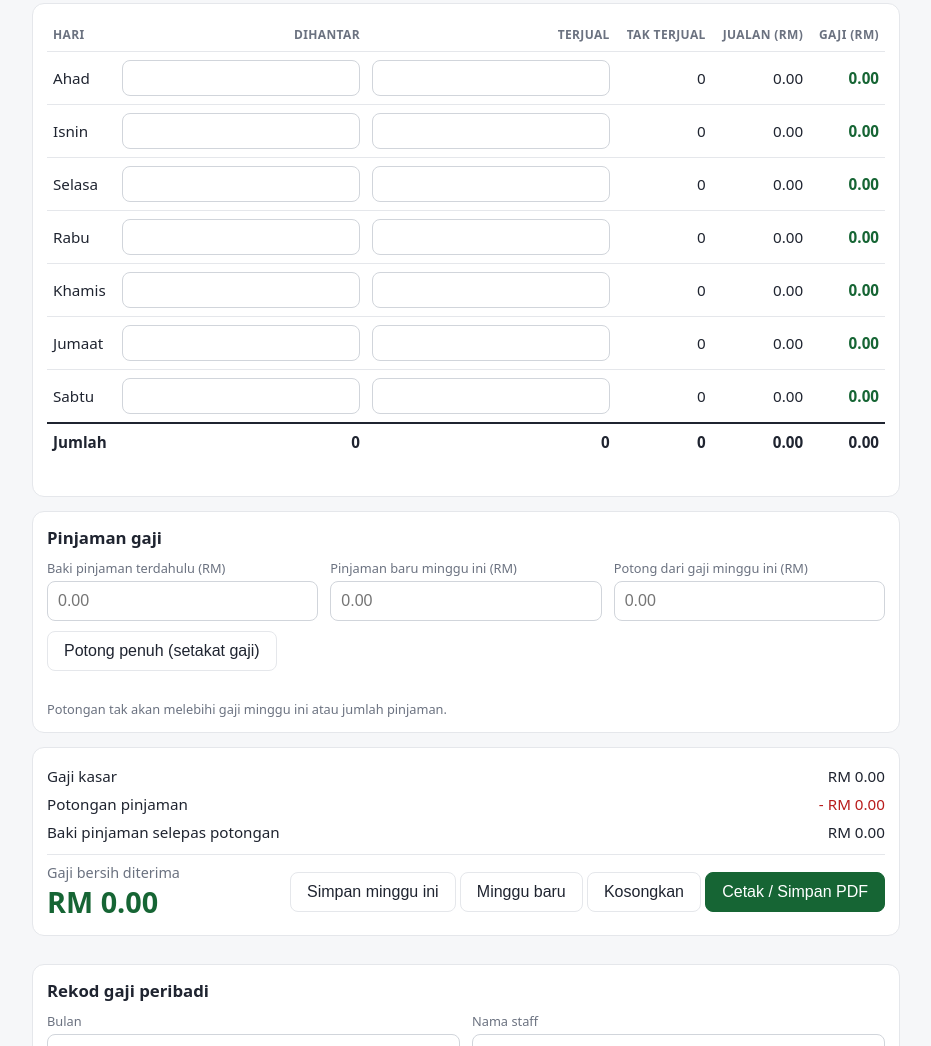
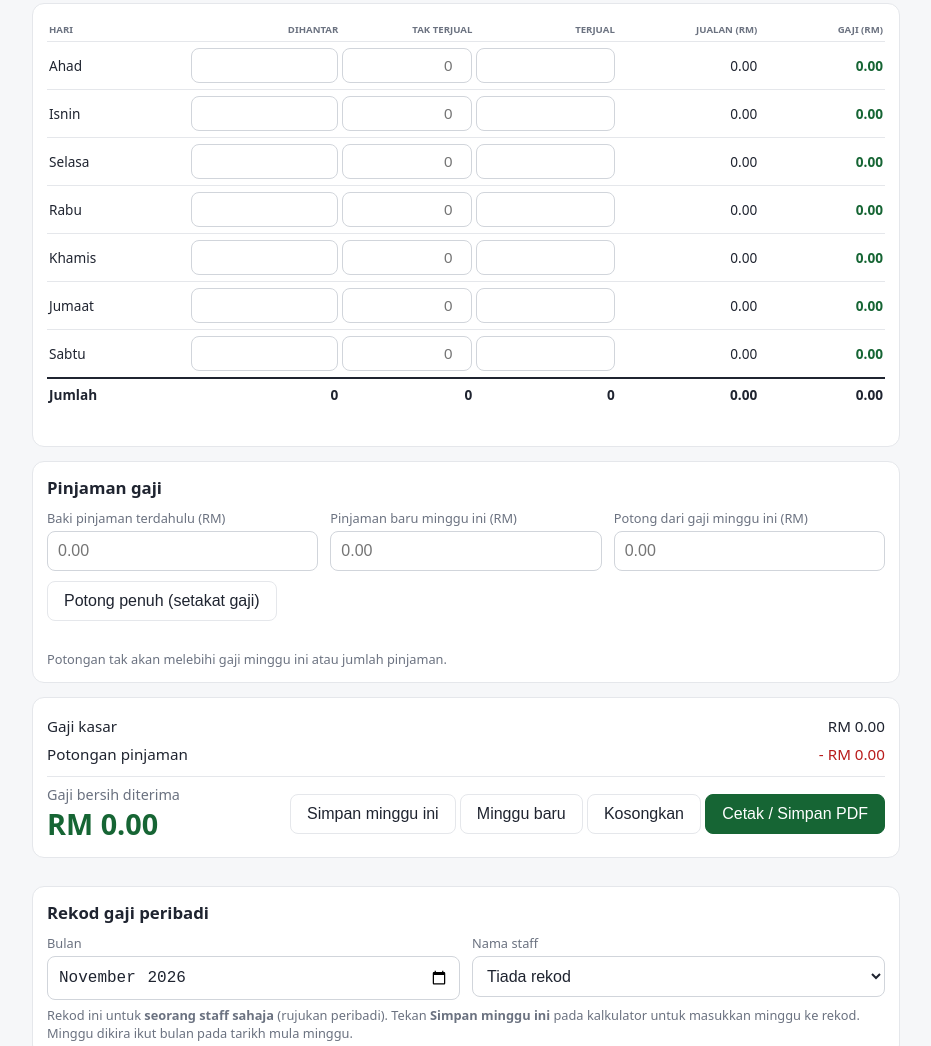
Before and after one commit to nasiberlaukbukitmarak/nbbmgaji, a plain HTML site: page index.html in a window 1280 px wide. Shown: the part 358-1404 px from the top of the page, without its empty margins (174-1105 px from the left). Drawn offline with Linux system fonts and the light colour scheme.

Commit message:
Add files via upload

```diff
--- a/index.html
+++ b/index.html
@@ -27,7 +27,8 @@
   th, td { padding: 8px 6px; text-align: right; border-bottom: 1px solid var(--line); }
   th:first-child, td:first-child { text-align: left; }
   th { font-size: .75rem; text-transform: uppercase; letter-spacing: .03em; color: var(--muted); }
-  td input { text-align: right; padding: 8px; min-width: 70px; }
+  td input { text-align: right; padding: 8px; min-width: 56px; }
+  .weekly th, .weekly td { padding: 8px 4px; }
   tfoot td { font-weight: 700; border-top: 2px solid var(--text); border-bottom: none; }
   .gaji { font-weight: 700; color: var(--accent); }
   .big { font-size: 1.8rem; font-weight: 800; color: var(--accent); }
@@ -53,6 +54,16 @@
   input[type=date], input[type=month] { min-width:0; -webkit-appearance:none; appearance:none; height:44px; text-align:left; }
   .grid > div { min-width:0; }
   select { width:100%; padding:10px; font-size:1rem; border:1px solid #d1d5db; border-radius:8px; background:#fff; color:var(--text); }
+  #weekTable { table-layout: fixed; font-size: .85rem; }
+  #weekTable th { font-size: .6rem; padding: 6px 2px; letter-spacing: 0; line-height: 1.15; }
+  #weekTable td { padding: 6px 2px; }
+  #weekTable td input { min-width: 0; width: 100%; padding: 8px 4px; font-size: .95rem; }
+  #weekTable th:nth-child(1), #weekTable td:nth-child(1) { width: 17%; }
+  #weekTable th:nth-child(2), #weekTable td:nth-child(2) { width: 18%; }
+  #weekTable th:nth-child(3), #weekTable td:nth-child(3) { width: 16%; }
+  #weekTable th:nth-child(4), #weekTable td:nth-child(4) { width: 17%; }
+  #weekTable th:nth-child(5), #weekTable td:nth-child(5) { width: 17%; }
+  #weekTable th:nth-child(6), #weekTable td:nth-child(6) { width: 15%; }
   .monthly { margin-top: 28px; }
   .monthly th, .monthly td { white-space: nowrap; }
   .del { padding:4px 8px; font-size:.8rem; color:var(--bad); }
@@ -112,13 +123,13 @@
 
   <div class="card">
     <div class="scroll">
-      <table>
+      <table id="weekTable">
         <thead>
-          <tr><th>Hari</th><th>Dihantar</th><th>Terjual</th><th>Tak terjual</th><th>Jualan (RM)</th><th>Gaji (RM)</th></tr>
+          <tr><th>Hari</th><th>Dihantar</th><th>Tak terjual</th><th>Terjual</th><th>Jualan (RM)</th><th>Gaji (RM)</th></tr>
         </thead>
         <tbody id="rows"></tbody>
         <tfoot>
-          <tr><td>Jumlah</td><td id="tHantar">0</td><td id="tJual">0</td><td id="tBaki">0</td><td id="tNilai">0.00</td><td id="tGaji">0.00</td></tr>
+          <tr><td>Jumlah</td><td id="tHantar">0</td><td id="tBaki">0</td><td id="tJual">0</td><td id="tNilai">0.00</td><td id="tGaji">0.00</td></tr>
         </tfoot>
       </table>
     </div>
@@ -140,7 +151,6 @@
   <div class="card">
     <div class="sumline"><span>Gaji kasar</span><span id="sGaji">RM 0.00</span></div>
     <div class="sumline minus"><span>Potongan pinjaman</span><span id="sPotong">- RM 0.00</span></div>
-    <div class="sumline"><span>Baki pinjaman selepas potongan</span><span id="sBaki">RM 0.00</span></div>
     <hr style="border:none;border-top:1px solid var(--line);margin:8px 0">
     <div class="row">
       <div>
@@ -185,7 +195,6 @@
       <hr style="border:none;border-top:1px solid var(--line);margin:10px 0">
       <div class="sumline"><span>Gaji kasar sebulan</span><span id="mGaji">RM 0.00</span></div>
       <div class="sumline minus"><span>Potongan pinjaman sebulan</span><span id="mPotong">- RM 0.00</span></div>
-      <div class="sumline" id="mBakiRow"><span>Baki pinjaman akhir bulan</span><span id="mBaki">RM 0.00</span></div>
       <div class="row" style="margin-top:8px">
         <div>
           <div class="sub" style="margin:0">Jumlah gaji bersih sebulan</div>
@@ -210,7 +219,6 @@
     <table class="slip-sum">
       <tr><td>Jumlah pendapatan</td><td id="slKasar">0.00</td></tr>
       <tr><td>Jumlah potongan pinjaman</td><td id="slPotong">0.00</td></tr>
-      <tr><td>Baki pinjaman akhir bulan</td><td id="slBaki">0.00</td></tr>
       <tr class="net"><td>GAJI BERSIH</td><td id="slBersih">RM 0.00</td></tr>
     </table>
     <div class="sign"><div>Disediakan oleh</div><div>Diterima oleh<br><span id="slSign"></span></div></div>
@@ -237,8 +245,9 @@ function build() {
     <tr>
       <td>${h}</td>
       <td><input type="number" min="0" inputmode="numeric" data-k="hantar" data-i="${i}" value="${data.hantar[i]}"></td>
+      <td><input type="number" min="0" inputmode="numeric" placeholder="0" data-k="tak" data-i="${i}" id="b${i}" value="${(data.hantar[i]==='' && data.jual[i]==='') ? '' : Math.max(0, num(data.hantar[i]) - num(data.jual[i]))}"></td>
       <td><input type="number" min="0" inputmode="numeric" data-k="jual" data-i="${i}" value="${data.jual[i]}"></td>
-      <td id="b${i}">0</td><td id="n${i}">0.00</td><td id="g${i}" class="gaji">0.00</td>
+      <td id="n${i}">0.00</td><td id="g${i}" class="gaji">0.00</td>
     </tr>`).join("");
   $("nama").value = data.nama;
   $("minggu").value = data.minggu;
@@ -248,8 +257,20 @@ function build() {
   $("baru").value = data.baru;
   $("potong").value = data.potong;
   document.querySelectorAll("#rows input").forEach(el => el.addEventListener("input", e => {
-    data[e.target.dataset.k][e.target.dataset.i] = e.target.value;
+    const k = e.target.dataset.k, i = +e.target.dataset.i, v = e.target.value;
+    let note = "";
+    if (k === "tak") {
+      if (v === "") { data.jual[i] = ""; e.target.classList.remove("err"); }
+      else if (data.hantar[i] === "") { note = "Isi 'Dihantar' dahulu sebelum isi 'Tak terjual'."; data.jual[i] = ""; }
+      else {
+        const h = num(data.hantar[i]), t = num(v);
+        data.jual[i] = String(Math.max(0, h - t));
+        e.target.classList.toggle("err", t > h);
+        if (t > h) note = "Tak terjual melebihi dihantar pada " + HARI[i] + ".";
+      }
+    } else { data[k][i] = v; }
     calc();
+    if (note) $("msg").textContent = note;
   }));
 }
 
@@ -263,7 +284,9 @@ function calc() {
     const jEff = bad ? h : j;
     const baki = h - jEff, nilai = jEff*harga, gaji = jEff*kadar;
     tH+=h; tJ+=jEff; tB+=baki; tN+=nilai; tG+=gaji;
-    $("b"+i).textContent = baki;
+    const tEl = $("b"+i), jEl = document.querySelector(`[data-k="jual"][data-i="${i}"]`);
+    if (document.activeElement !== tEl) tEl.value = (data.hantar[i] === "" && data.jual[i] === "") ? "" : String(baki);
+    if (document.activeElement !== jEl) jEl.value = data.jual[i];
     $("n"+i).textContent = rm(nilai);
     $("g"+i).textContent = rm(gaji);
     document.querySelector(`[data-k="jual"][data-i="${i}"]`).classList.toggle("err", bad);
@@ -280,14 +303,13 @@ function calc() {
   last = { gaji:tG, potong, bakiAkhir, bersih, jumlahHutang, tH, tJ };
   $("sGaji").textContent = "RM " + rm(tG);
   $("sPotong").textContent = "- RM " + rm(potong);
-  $("sBaki").textContent = "RM " + rm(bakiAkhir);
   $("big").textContent = "RM " + rm(bersih);
   $("loanMsg").textContent = mintaPotong > potong + 0.0001
     ? `Potongan dihadkan kepada RM ${rm(potong)} (had gaji atau jumlah pinjaman).` : "";
   $("msg").textContent = errors.length ? "Terjual melebihi dihantar pada: " + errors.join(", ") + ". Dikira setakat jumlah dihantar." : "";
   const tarikh = data.minggu ? new Date(data.minggu).toLocaleDateString("ms-MY",{day:"numeric",month:"long",year:"numeric"}) : "-";
   $("printInfo").textContent = `Staff: ${data.nama || "-"}  |  Minggu bermula: ${tarikh}  |  Harga RM${rm(harga)}/bungkus  |  Gaji RM${rm(kadar)}/bungkus terjual` +
-    (jumlahHutang > 0 ? `  |  Pinjaman: RM${rm(jumlahHutang)}, dipotong RM${rm(potong)}, baki RM${rm(bakiAkhir)}` : "");
+    (jumlahHutang > 0 ? `  |  Pinjaman: RM${rm(jumlahHutang)}, dipotong RM${rm(potong)}` : "");
   save();
 }
 
@@ -371,8 +393,6 @@ function renderBulan() {
   $("mGaji").textContent = "RM " + rm(G);
   $("mPotong").textContent = "- RM " + rm(P);
   $("mBig").textContent = "RM " + rm(B);
-  $("mBakiRow").style.display = list.length ? "flex" : "none";
-  if (list.length) $("mBaki").textContent = "RM " + rm(list[list.length - 1].bakiAkhir);
 
   let label = bulan;
   if (bulan) { const [y, m] = bulan.split("-"); label = new Date(+y, +m - 1, 1).toLocaleDateString("ms-MY", { month:"long", year:"numeric" }); }
@@ -389,7 +409,6 @@ function renderBulan() {
     ? `<tr><td>Jumlah</td><td>${H}</td><td>${J}</td><td>${rm(G)}</td><td>${rm(P)}</td><td>${rm(B)}</td></tr>` : "";
   $("slKasar").textContent = rm(G);
   $("slPotong").textContent = "- " + rm(P);
-  $("slBaki").textContent = list.length ? rm(list[list.length - 1].bakiAkhir) : "0.00";
   $("slBersih").textContent = "RM " + rm(B);
   $("monthInfo").textContent = `Staff: ${sel.value || "-"}  |  Bulan: ${label || "-"}  |  Bilangan minggu: ${list.length}`;
 }
```
